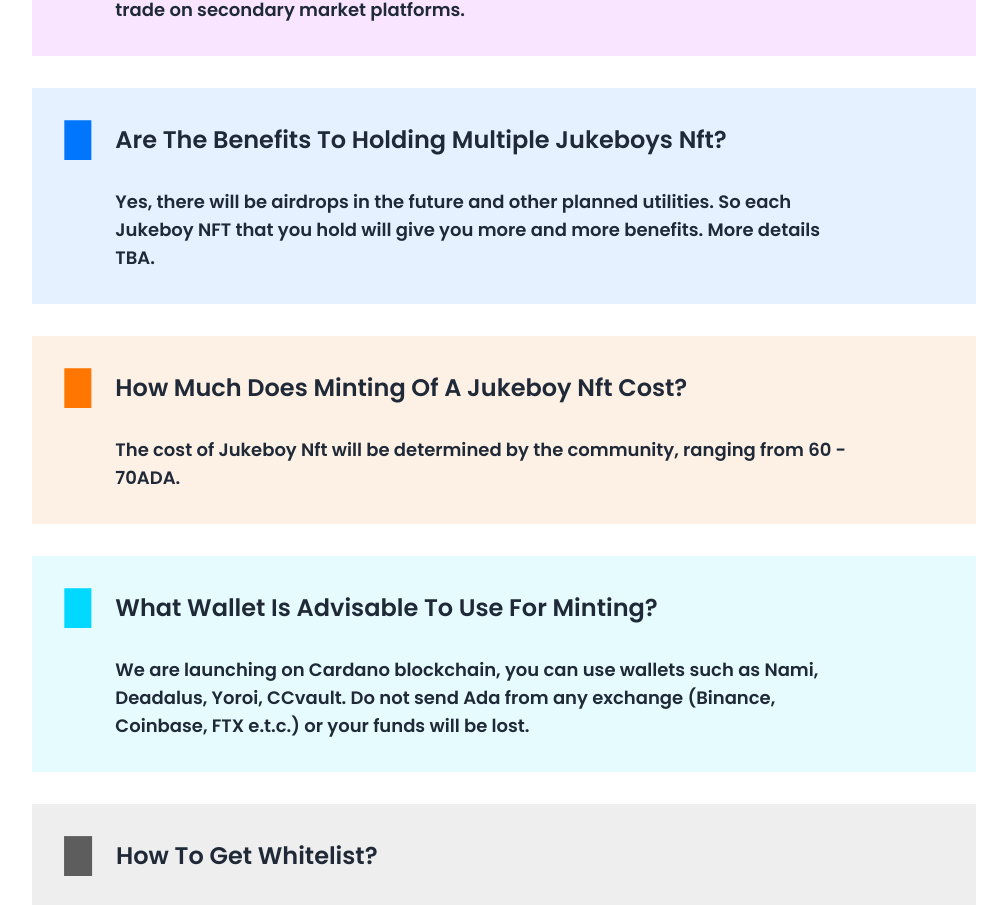
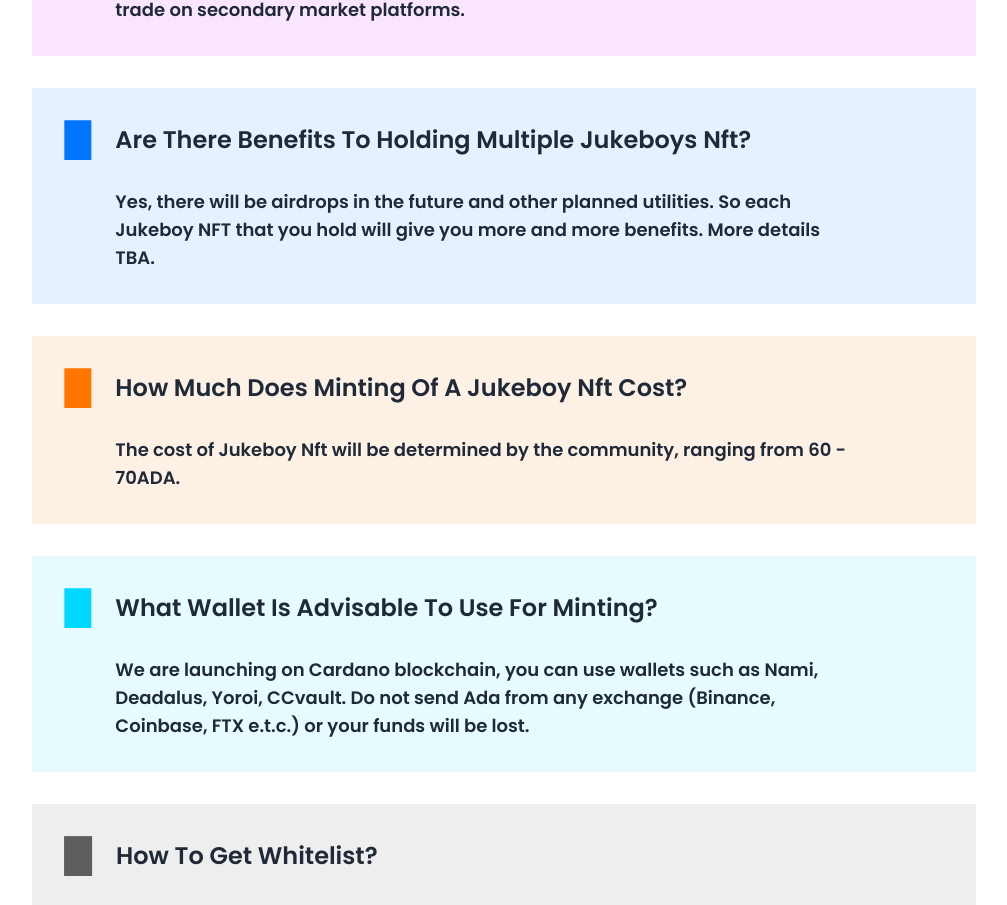
Before and after one commit to hamzat06/jukeboys-nft, a React (Create React App) app: page / in a window 1280 px wide. Shown: the part 6339-7244 px from the top of the page, without its empty margins (136-1143 px from the left). Built offline with nearby package versions, Linux system fonts and the light colour scheme.

Commit message:
made some corrections in the UI

```diff
--- a/src/components/Roadmap.js
+++ b/src/components/Roadmap.js
@@ -24,12 +24,12 @@ export const Roadmap = ({roadmapData}) => {
           <div className="block lg:flex lg:mt-5">
             <img alt="" src={BlueArrow} className="w-64 lg:h-36 lg:mt-36 lg:ml-36 hidden lg:block lg:mb-5 lg:mr-5" />
             <RoadmapCard data={roadmapData[1]} words={true} maxWidth={"mx-auto lg:ml-auto lg:mt-[-150px]"} rotate={"lg:rotate-[7deg]"} />
-            <img alt="" src={Line2} className="max-h-36 sm:max-h-48 mx-auto mt-8 lg:hidden" />
+            <img alt="" src={Line3} className="max-h-36 sm:max-h-48 mx-auto mt-8 lg:hidden" />
           </div>
           <div className="block lg:mt-5 lg:flex">
             <RoadmapCard data={roadmapData[2]} words={true} maxWidth={"mx-auto md:mr-auto"} rotate={"lg:rotate-[-2deg]"} />
             <img alt="" src={GreenArrow} className="w-64 lg:h-36 lg:mt-36 lg:mr-36 hidden lg:block" />
-            <img alt="" src={Line3} className="max-h-36 sm:max-h-48 mx-auto mt-8 lg:hidden" />
+            <img alt="" src={Line2} className="max-h-36 sm:max-h-48 mx-auto mt-8 lg:hidden" />
           </div>
           <div className="block lg:flex lg:mt-5">
             <img alt="" src={BlueArrow} className="w-64 md:h-36 md:mt-36 md:ml-36 hidden lg:block lg:invisible mr-24" />
--- a/src/stateData.js
+++ b/src/stateData.js
@@ -78,7 +78,7 @@ const faqs = [
     icon: Faq2
   },
   {
-    title: "Are The Benefits To Holding Multiple Jukeboys Nft?",
+    title: "Are There Benefits To Holding Multiple Jukeboys Nft?",
     content: "Yes, there will be airdrops in the future and other planned utilities. So each Jukeboy NFT that you hold will give you more and more benefits. More details TBA.",
     bgColor: "bg-[#e5f1fe]",
     icon: Faq
```
